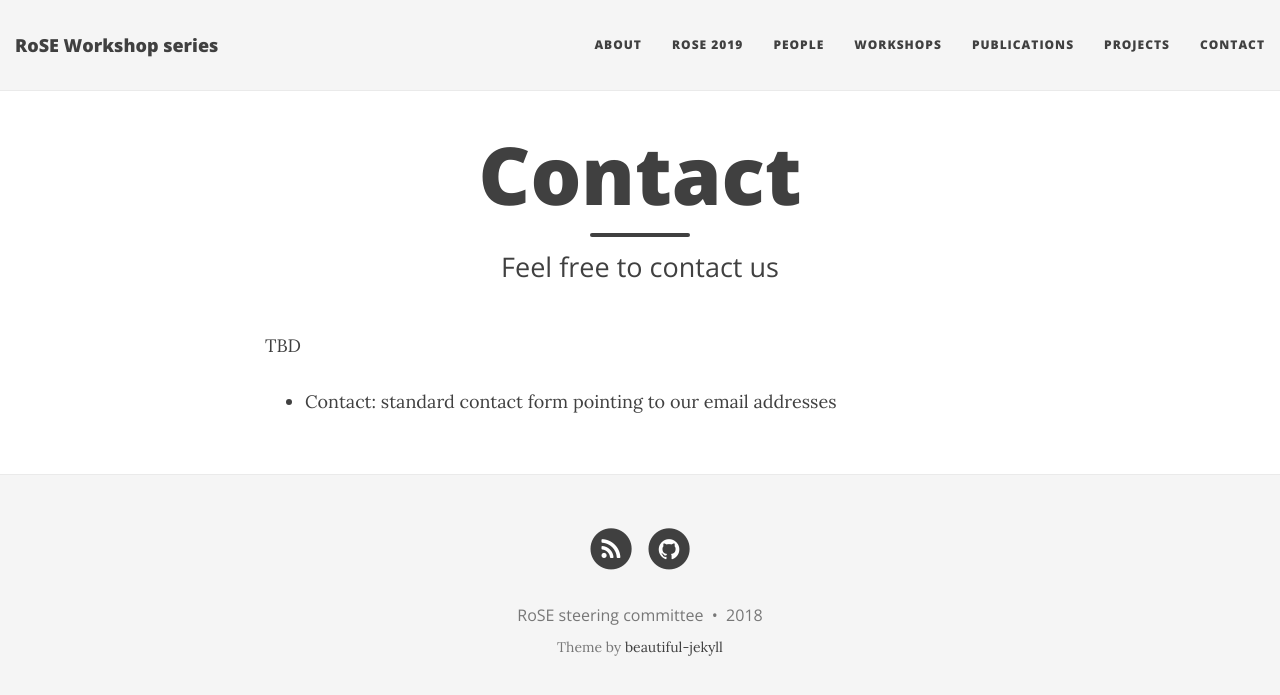
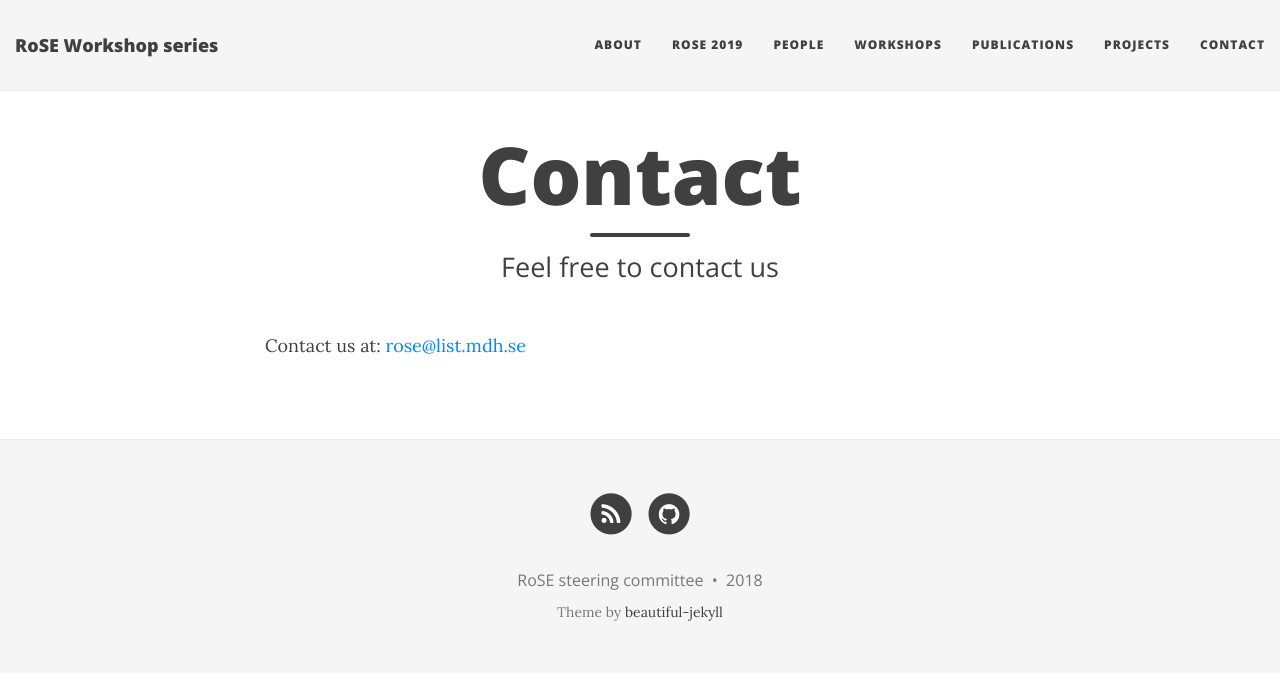
Before and after one commit to rose-workshops/rose-workshops.github.io, a Jekyll site: the page built from contact.md, in a window 1280 px wide. Shown: the top 695 px of the page. Built offline with Jekyll 4.4.1, drawn with Linux system fonts in a browser that asks for light colours; nearby versions of some CDN libraries.

Commit message:
Update contact.md

```diff
--- a/contact.md
+++ b/contact.md
@@ -4,6 +4,7 @@ title: Contact
 subtitle: Feel free to contact us
 ---
 
-TBD
-
-- Contact: standard contact form pointing to our email addresses
+<p>
+Contact us at:
+<a href="mailto:rose@list.mdh.se?Subject=Hello%20again" target="_top">rose@list.mdh.se</a>
+</p>
```
